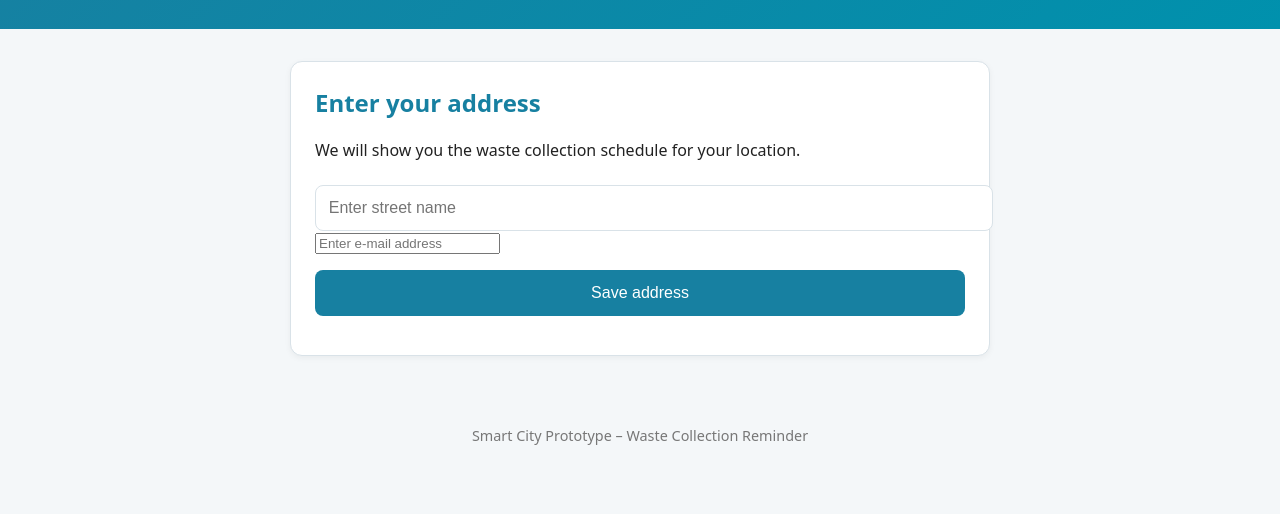
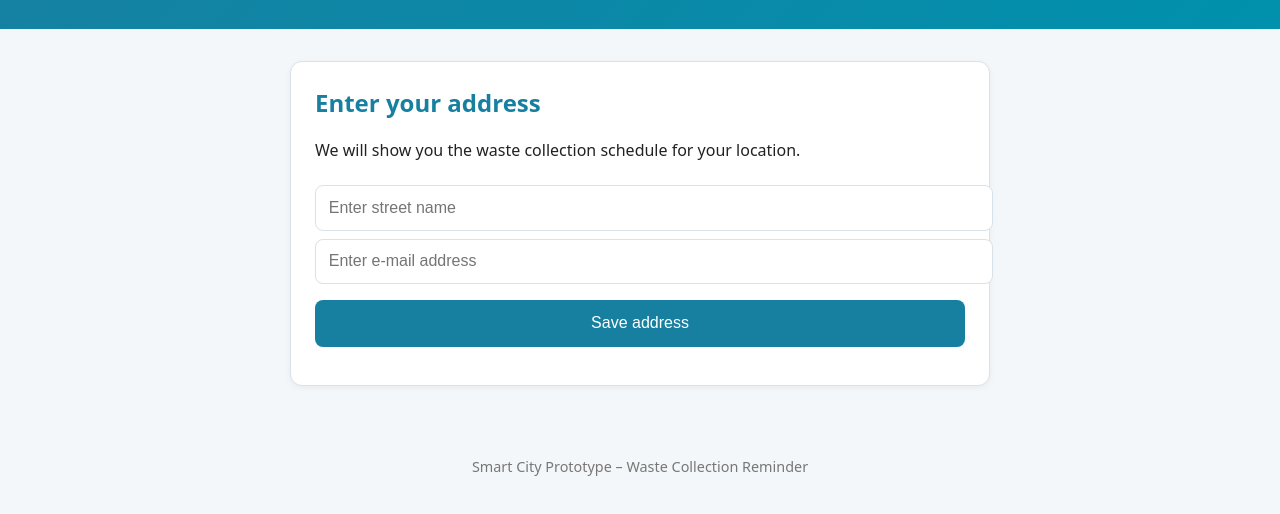
Before and after one commit to riiahiit/waste-reminder-frontend, a plain HTML site: page index.html in a window 1280 px wide. Shown: the part 108-622 px from the top of the page. Drawn offline with Linux system fonts and the light colour scheme; no server answers.

Commit message:
Update email field

```diff
--- a/css/styles.css
+++ b/css/styles.css
@@ -72,7 +72,8 @@ main {
    INPUTS & BUTTONS
 ------------------------------ */
 
-input[type="text"] {
+input[type="text"],
+input[type="email"]{
     width: 100%;
     padding: 0.8rem;
     border-radius: 8px;
@@ -80,6 +81,7 @@ input[type="text"] {
     margin-top: 0.5rem;
     font-size: 1rem;
 }
+
 
 button {
     margin-top: 1rem;
```
